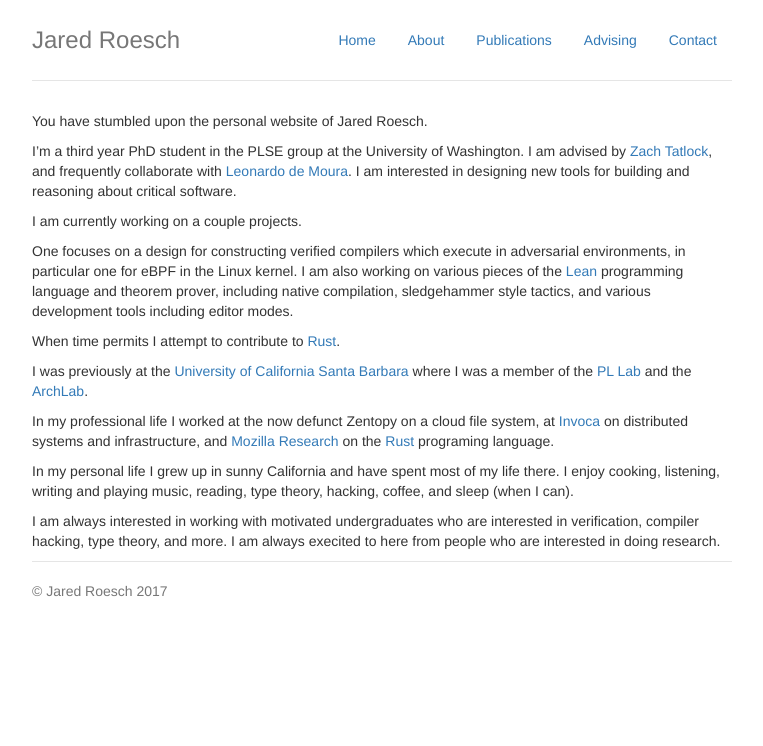
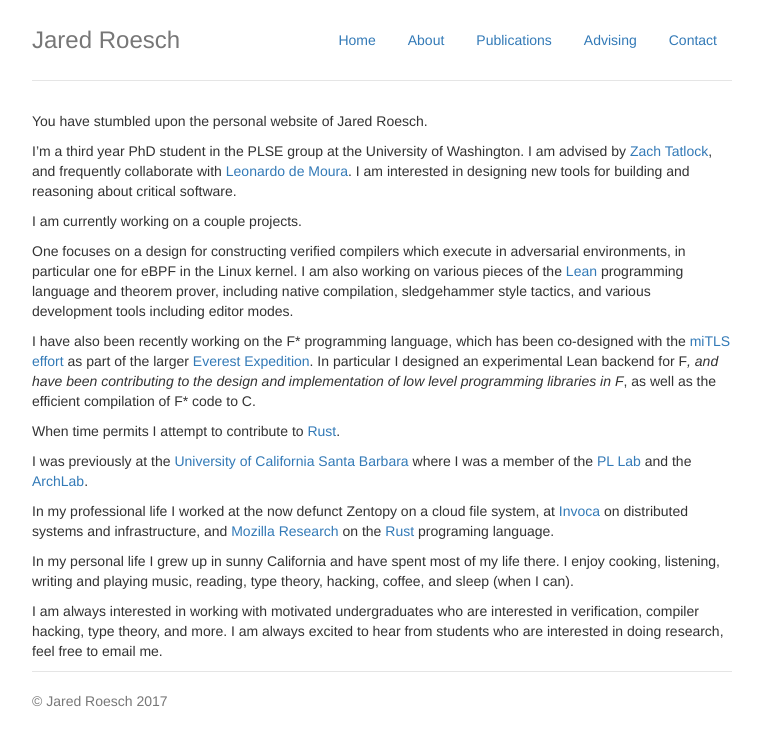
Before and after one commit to jroesch/jroesch.github.io, a Jekyll site: the page built from about_content.md, in a window 1280 px wide. Shown: the top 746 px of the page, without its empty margins (258-1021 px from the left). Built offline with Jekyll 4.4.1, drawn with Linux system fonts in a browser that asks for light colours; our own code applies the rules of GitHub Pages for plain Markdown files.

Commit message:
Update about_content.md and fix some typos

```diff
--- a/about_content.md
+++ b/about_content.md
@@ -13,6 +13,12 @@ environments, in particular one for eBPF in the Linux kernel. I am also working
 pieces of the [Lean](leanprover.github.io) programming language and theorem prover, including
 native compilation, sledgehammer style tactics, and various development tools including
 editor modes.
+
+I have also been recently working on the F* programming language, which has been co-designed
+with the [miTLS effort](http://mitls.org/) as part of the larger [Everest Expedition](https://project-everest.github.io/).
+In particular I designed an experimental Lean backend for F*, and have been contributing to
+the design and implementation of low level programming libraries in F*, as well as
+the efficient compilation of F* code to C.
 
 When time permits I attempt to contribute to [Rust](https://www.rust-lang.org/).
 
@@ -33,5 +39,5 @@ type theory, hacking, coffee, and sleep (when I can).
 
 I am always interested in working with motivated undergraduates who are
 interested in verification, compiler hacking, type theory, and more.
-I am always execited to here from people who are interested in
-doing research.
+I am always excited to hear from students who are interested in doing
+research, feel free to email me.
```
